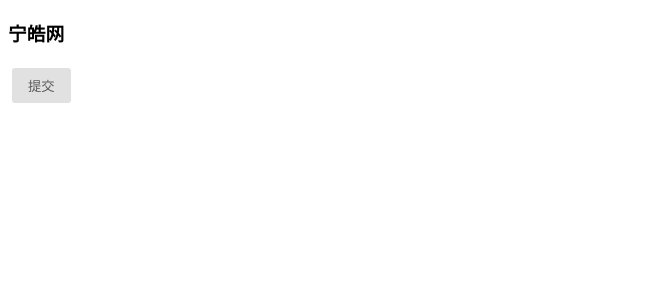
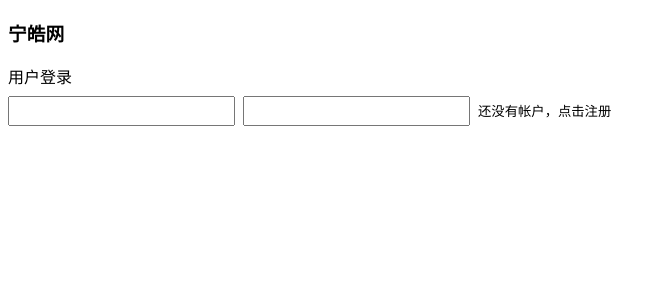
Before and after one commit to ninghao/ninghao-vue, a Vue app: page / in a window 1280 px wide. Shown: the top 300 px of the page, without its empty margins (0-665 px from the left). Built offline with nearby package versions, Linux system fonts and the light colour scheme.

Commit message:
动态组件（Dynamic Components）

```diff
--- a/src/app/app.vue
+++ b/src/app/app.vue
@@ -1,10 +1,10 @@
 <template>
   <h3>{{ name }}</h3>
-  <AppButton @tap="onTapAppButton" @init="onInitAppButton">提交</AppButton>
+  <UserProfile />
 </template>
 
 <script>
-import AppButton from './components/app-button.vue';
+import UserProfile from './components/user-profile.vue';
 
 export default {
   data() {
@@ -23,7 +23,7 @@ export default {
     },
   },
 
-  components: { AppButton },
+  components: { UserProfile },
 };
 </script>
 
--- /dev/null
+++ b/src/app/components/user-login.vue
@@ -0,0 +1,5 @@
+<template>
+  <div>用户登录</div>
+  <input type="text" />
+  <input type="text" />
+</template>
--- /dev/null
+++ b/src/app/components/user-profile.vue
@@ -0,0 +1,38 @@
+<template>
+  <component :is="currentComponent"></component>
+  <small @click="onClickHintText">{{ hintText }}</small>
+</template>
+
+<script>
+import UserLogin from './user-login.vue';
+import UserRegister from './user-register.vue';
+
+export default {
+  data() {
+    return {
+      currentComponent: 'UserLogin',
+      hintText: '还没有帐户，点击注册',
+    };
+  },
+
+  methods: {
+    onClickHintText() {
+      switch (this.currentComponent) {
+        case 'UserRegister':
+          this.currentComponent = 'UserLogin';
+          this.hintText = '还没有帐户，点击注册';
+          break;
+        case 'UserLogin':
+          this.currentComponent = 'UserRegister';
+          this.hintText = '已有帐户，点击登录';
+          break;
+      }
+    },
+  },
+
+  components: {
+    UserLogin,
+    UserRegister,
+  },
+};
+</script>
--- /dev/null
+++ b/src/app/components/user-register.vue
@@ -0,0 +1,5 @@
+<template>
+  <div>注册用户</div>
+  <input type="text" />
+  <input type="text" />
+</template>
```
